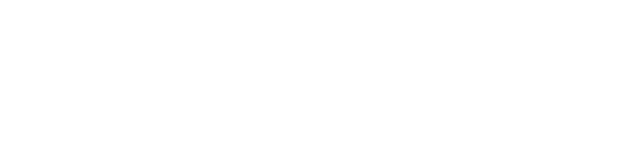
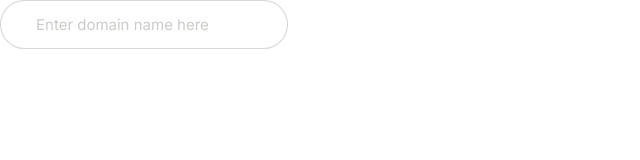
Before and after one commit to Chxshire22/Sample-Website-Frontend-Only, a plain HTML site: page index.html in a window 1280 px wide. Shown: the whole page, without its empty margins (0-640 px from the left). Drawn offline with Linux system fonts and the light colour scheme.

Commit message:
input css ready

```diff
--- a/css/style.css
+++ b/css/style.css
@@ -238,3 +238,24 @@
     font-size: 1.5rem;
   }
 }
+
+/* inputs */
+
+.input{
+  padding: 1.5rem 3.5rem;
+  border: 1px solid #cccc;
+  border-radius: 30px;
+  outline: 0;
+  color: var(--color-headings);
+  font-size: 2rem;
+}
+
+::placeholder{
+  color: #cdcbc7;
+}
+
+@media screen and (min-width:1024px) {
+  .input{
+    font-size: 1.5rem;
+  }
+}
--- a/index.html
+++ b/index.html
@@ -14,6 +14,6 @@
     <link rel="stylesheet" href="css/style.css" />
   </head>
   <body>
-
+<input type="text" name="" class="input" id="" placeholder="Enter domain name here">
   </body>
 </html>
```
